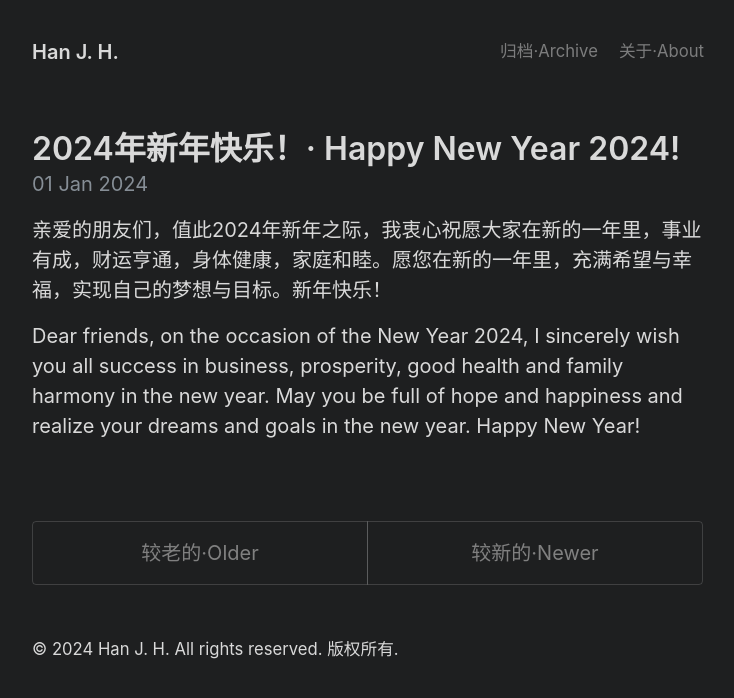
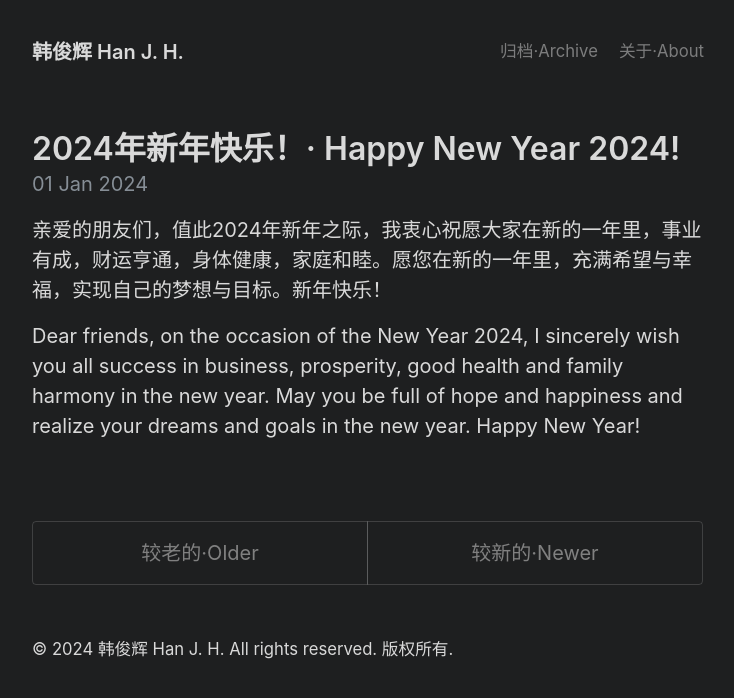
Before and after one commit to jsph06/jsph06.github.io, a Jekyll site: the page built from index.html, in a window 1280 px wide. Shown: the top 698 px of the page, without its empty margins (272-1006 px from the left). Built offline with Jekyll 4.4.1, drawn with Linux system fonts in a browser that asks for light colours; the list of posts is cut into pages by our own code.

Commit message:
2024/01/03/17:30

```diff
--- a/_config.yml
+++ b/_config.yml
@@ -1,5 +1,5 @@
 # Setup
-title: Han J. H.
+title: 韩俊辉 Han J. H.
 url:
 paginate: 1
 baseurl: ""
@@ -32,7 +32,7 @@ sass:
 
 # Specify the author for blog posts
 author:
-  name: Han J. H.
+  name: 韩俊辉 Han J. H.
   url:
   email: 3047285021@qq.com
 
--- a/_layouts/default.html
+++ b/_layouts/default.html
@@ -25,7 +25,7 @@
           &copy;
           <time datetime="{{ site.time | date_to_xmlschema }}"
             >{{ site.time | date: '%Y' }}</time
-          > Han J. H. All rights reserved. 版权所有.
+          > 韩俊辉 Han J. H. All rights reserved. 版权所有.
         </small>
       </footer>
     </div>
```
